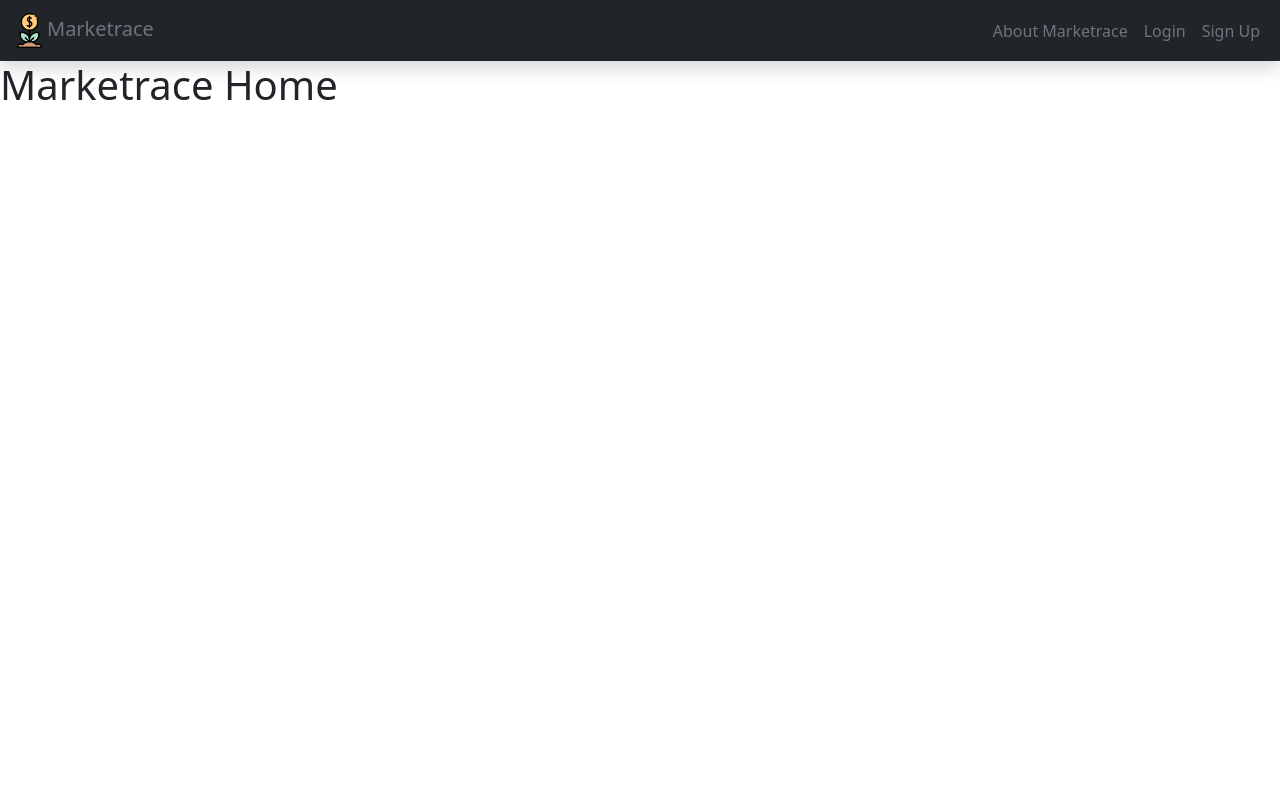
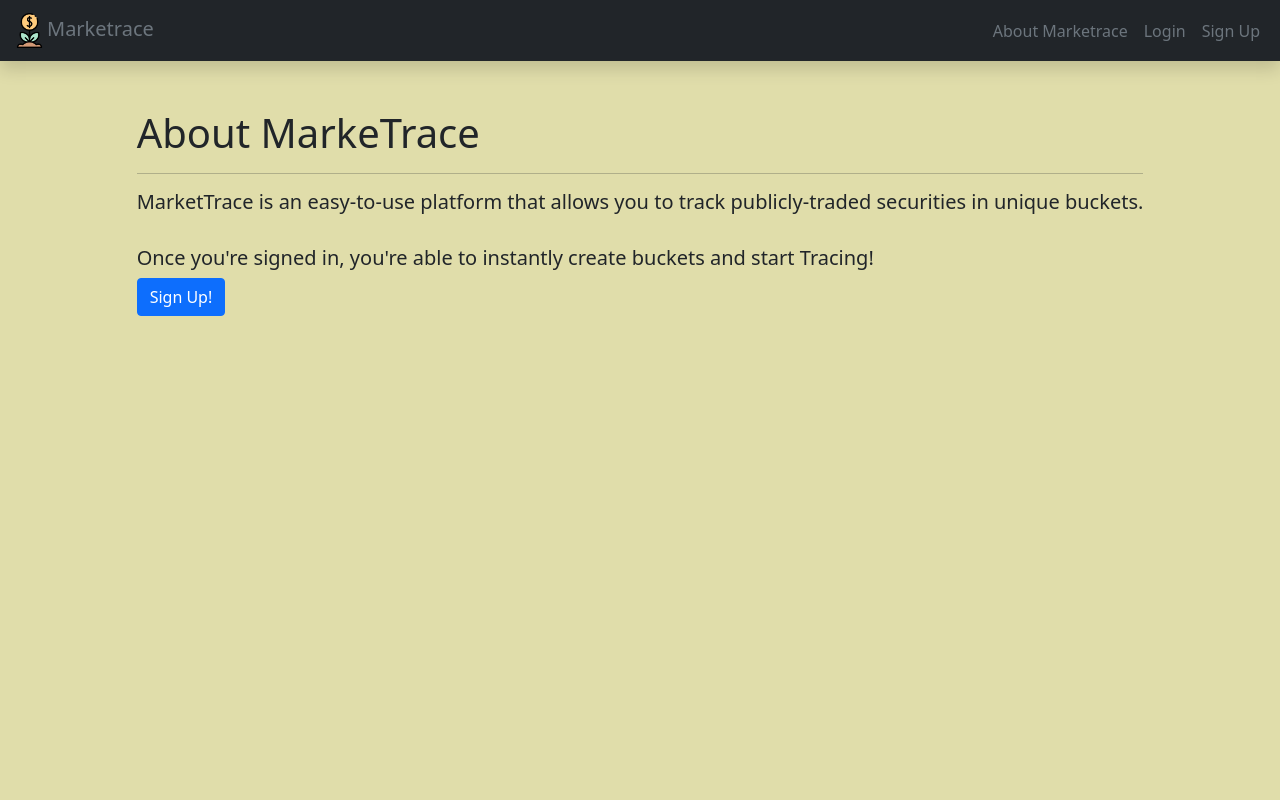
Before and after one commit to flyingisfreedom5/marketrace, a Django app: page / in a window 1280 px wide. Run offline with Django 4.2, Linux system fonts and the light colour scheme.

Commit message:
Add more styling

```diff
--- a/main_app/templates/about.html
+++ b/main_app/templates/about.html
@@ -2,11 +2,30 @@
 
 {% block content %}
 
-<section class="vh-100" style="background-color: #E0DDAA;">
-<h1>About MarkeTrace</h1>
-<hr>
-<p>Here at MarketTrace, we want you to save your keystrokes for making money</p>
-<footer>All Rights Reserved, &copy; 2022 MarkeTrace Inc LLC</footer>
+<section class="vh-100 d-flex justify-content-start flex-column align-items-center" style="background-color: #E0DDAA;">
+
+    <div class="mt-5">
+    <h1>About MarkeTrace</h1>
+    <hr>
+    <h5>MarketTrace is an easy-to-use platform that allows you to track publicly-traded securities in unique buckets.
+    </h5>
+    <br>
+    <h5>Once you're signed in, you're able to instantly create buckets and start Tracing!</h5>
+
+    {% if user.is_authenticated %}
+    <form action="{% url 'buckets_create' %}" method="GET">
+        <button class="btn btn-primary">Create New Bucket</button>
+    </form>
+
+    {% else %}
+
+    <form action="{% url 'signup' %}" method="GET">
+        <button class="btn btn-primary">Sign Up!</button>
+    </form>
+
+
+    {% endif %}
+</div>
 </section>
 
 {% endblock %}
--- a/main_app/views.py
+++ b/main_app/views.py
@@ -18,7 +18,7 @@ def home(request):
     user = request.user
     if user.is_superuser:
         runFunc()
-    return render(request, 'home.html')
+    return render(request, 'about.html')
 
 def about(request):
     return render(request, 'about.html')
```
Also changed, not shown: README.md.
